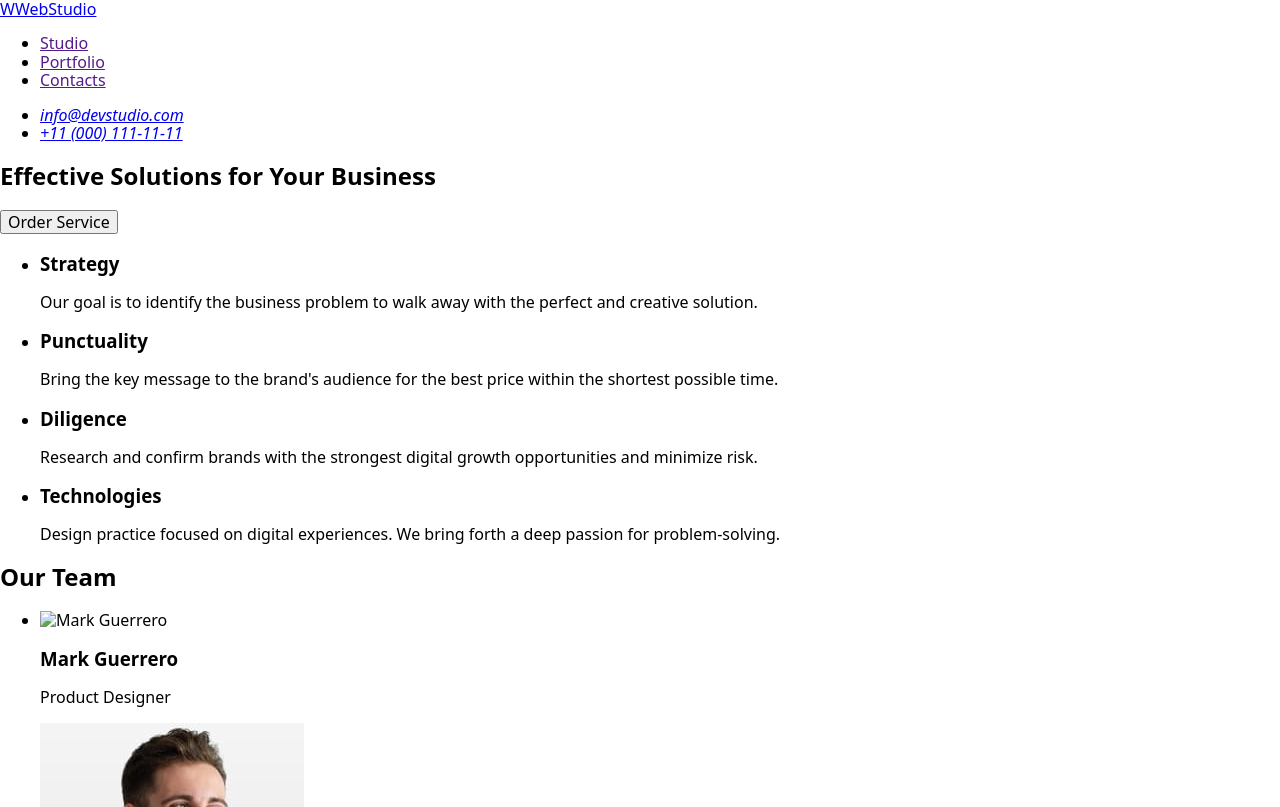
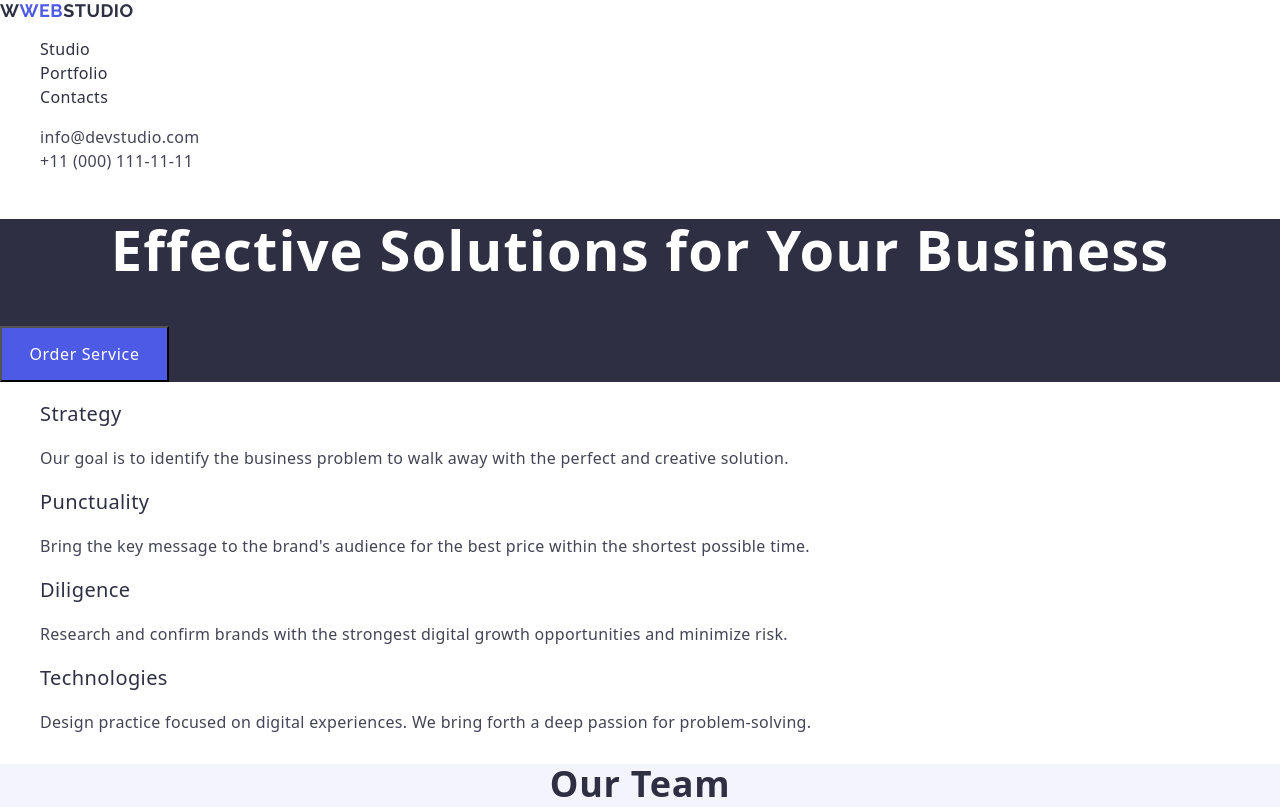
Before and after one commit to Yana-solo/goit-markup-hw-02, a plain HTML site: page index.html in a window 1280 px wide. Shown: the top 807 px of the page. Drawn offline with nearby package versions, Linux system fonts and the light colour scheme; the site is published under a folder, as on GitHub Pages, so addresses that start at the root find nothing.

Commit message:
add initial files

```diff
--- a/index.html
+++ b/index.html
@@ -4,7 +4,7 @@
     <meta charset="UTF-8" />
     <meta name="viewport" content="width=device-width, initial-scale=1.0" />
     <title>Webstudio</title>
-    <link rel="stylesheet" href="/css/style.css" />
+    <link rel="stylesheet" href="./css/style.css" />
     <link rel="preconnect" href="https://fonts.googleapis.com" />
     <link rel="preconnect" href="https://fonts.gstatic.com" crossorigin />
     <link
```
